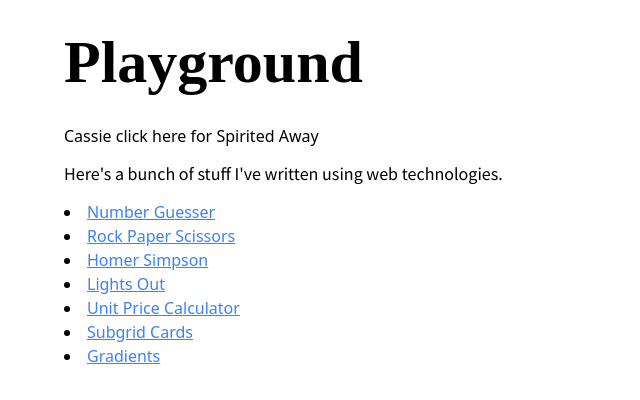
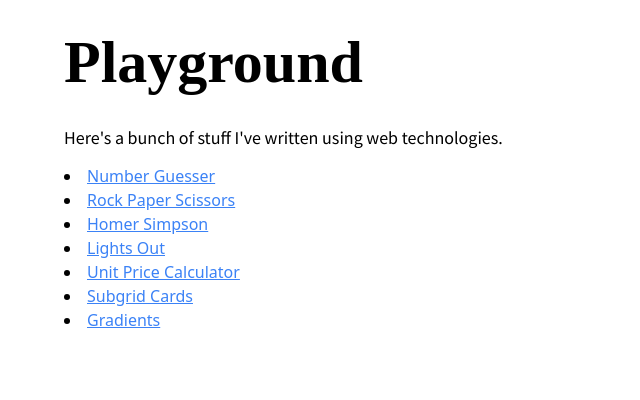
Before and after one commit to lesleh/lesleh-playground, a Next.js app: page / in a window 1280 px wide. Shown: the top 400 px of the page, without its empty margins (0-640 px from the left). Built offline with nearby package versions, Linux system fonts and the light colour scheme; a web font is replaced by a local one.

Commit message:
Remove link

```diff
--- a/src/app/page.tsx
+++ b/src/app/page.tsx
@@ -7,11 +7,6 @@ const Home: NextPage = (props) => {
   return (
     <div className="mx-auto max-w-6xl">
       <Heading level={1}>Playground</Heading>
-      <p>
-        <a href="https://ridomovies.tv/movies/spirited-away-watch-online-2001-rd11-rd13">
-          Cassie click here for Spirited Away
-        </a>
-      </p>
       <Paragraph>
         Here&apos;s a bunch of stuff I&apos;ve written using web technologies.
       </Paragraph>
```
